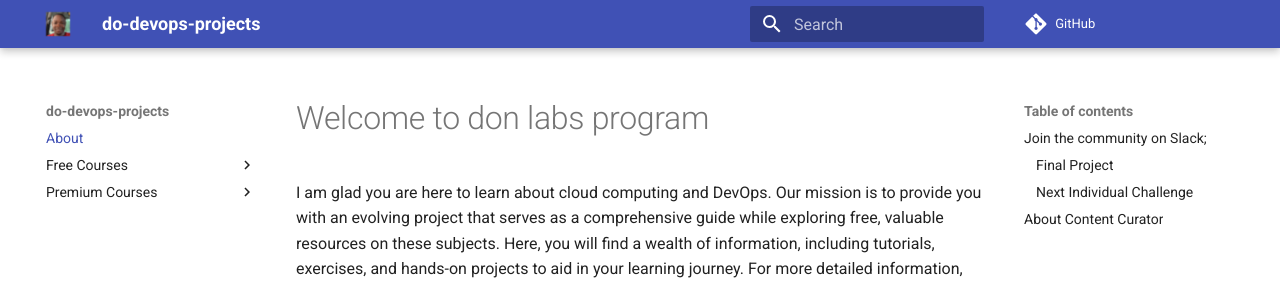
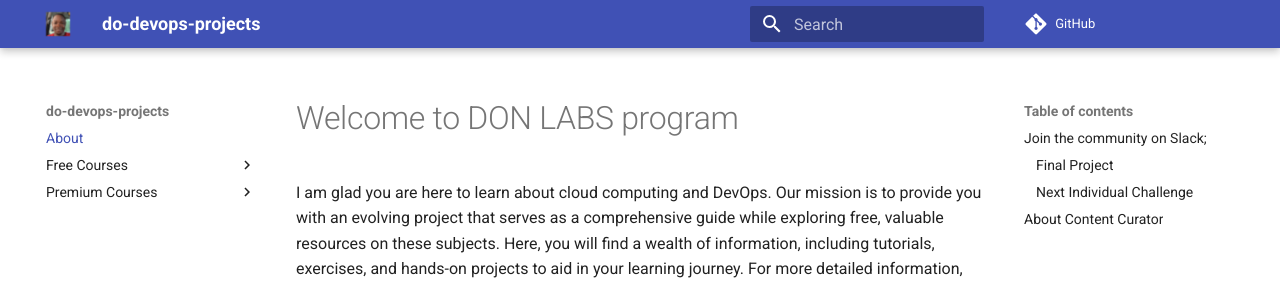
Before and after one commit to hellodeolu/don-labs, an MkDocs documentation site: the page built from docs/about/index.md, in a window 1280 px wide and 900 px high. Shown: the top 285 px of the window. Built offline with MkDocs 1.6.1 and Material for MkDocs 9.7.7, drawn with Linux system fonts in a browser that asks for light colours; comment, search, counter and statistics services are not loaded.

Commit message:
Version 2

```diff
--- a/docs/about/index.md
+++ b/docs/about/index.md
@@ -1,4 +1,4 @@
-# Welcome to don labs program
+# Welcome to DON LABS program
 
 I am glad you are here to learn about cloud computing and DevOps. Our mission is to provide you with an evolving project that serves as a comprehensive guide while exploring free, valuable resources on these subjects. Here, you will find a wealth of information, including tutorials, exercises, and hands-on projects to aid in your learning journey. For more detailed information, kindly refer to the menu bar - free courses.
 
```
